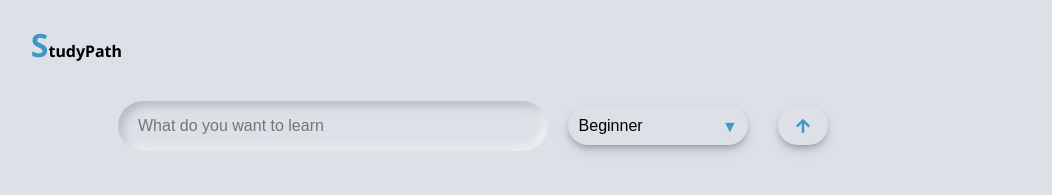
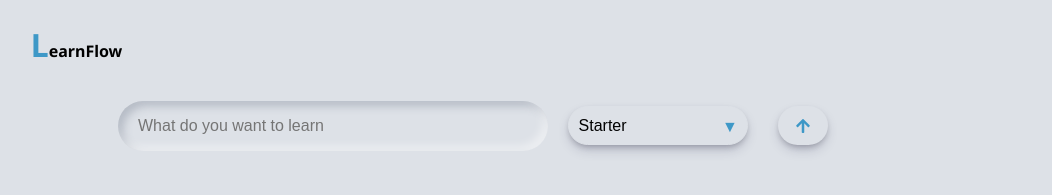
Before and after one commit to lukman8840/studypath-ui, a React (Vite) app: page / in a window 1280 px wide. Shown: the top 195 px of the page, without its empty margins (72-1124 px from the left). Built offline with nearby package versions, Linux system fonts and the light colour scheme.

Commit message:
API key update

```diff
--- a/src/App.tsx
+++ b/src/App.tsx
@@ -196,7 +196,7 @@ function App() {
   return (
     <>
       <Nav>
-        <h4>StudyPath</h4>
+        <h4>LearnFlow</h4>
       </Nav>
 
       <Main>
@@ -209,9 +209,9 @@ function App() {
           />
           <div className="select-container">
             <Select className="custom-select" value={select} onChange={(e) => setSelect(e.target.value)}>
-              <option value="Beginner">Beginner</option>
+              <option value="Beginner">Starter</option>
               <option value="Intermediate">Intermediate</option>
-              <option value="Advanced">Advanced</option>
+              <option value="Advanced">Expert</option>
             </Select>
           </div>
 
```
